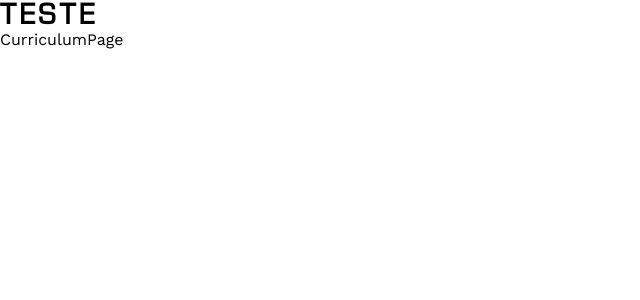
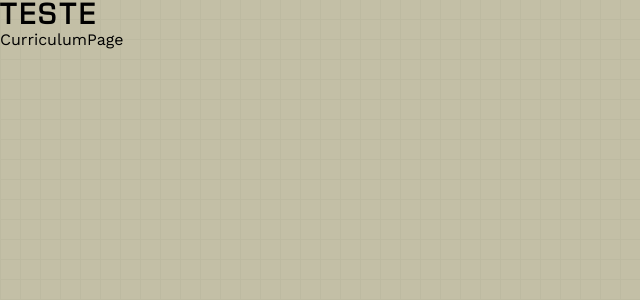
Before and after one commit to ednanf/portfolio, a React (Vite) app: page / in a window 1280 px wide. Shown: the top 300 px of the page, without its empty margins (0-640 px from the left). Built offline with nearby package versions, Linux system fonts and the light colour scheme.

Commit message:
feat(index.css): enhance styling with background patterns and typography
* Added custom background patterns for the body using repeating-linear-gradient.
* Updated typography for headings with new font-family and letter-spacing.

```diff
--- a/src/index.css
+++ b/src/index.css
@@ -31,9 +31,29 @@
     font-family: Work Sans, sans-serif;
 }
 
+/* Text defaults */
 h1, h2 {
     font-family: 'Waukegan LDO', sans-serif;
     letter-spacing: 3px;
+}
+
+body {
+    background-color: var(--color-bg-light);
+    background-image: repeating-linear-gradient(
+            0deg,
+            var(--color-grid-light) 0,
+            var(--color-grid-light) 1px,
+            transparent 1px,
+            transparent 20px
+    ),
+    repeating-linear-gradient(
+            90deg,
+            var(--color-grid-light) 0,
+            var(--color-grid-light) 1px,
+            transparent 1px,
+            transparent 20px
+    );
+    background-size: 20px 20px;
 }
 
 :root {
```
